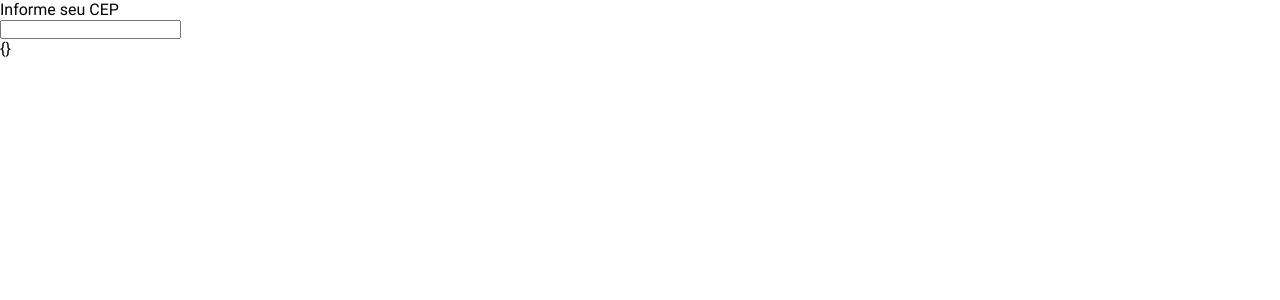
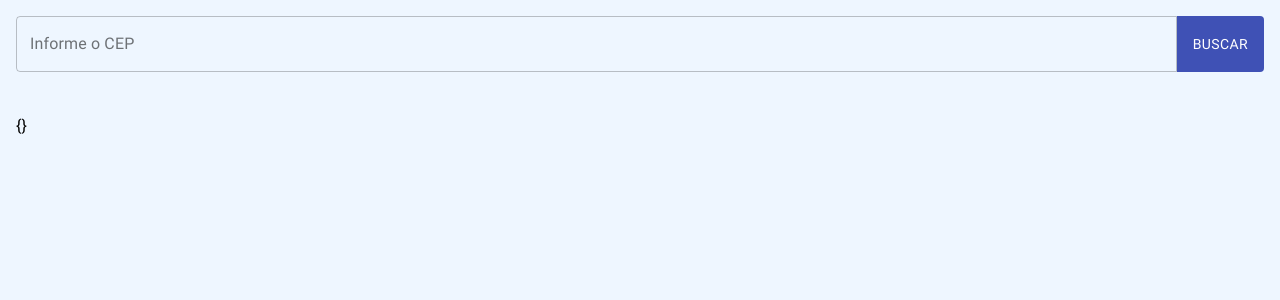
Before and after one commit to WesleyAdriann/Busca-de-CEP, a React (Create React App) app: page / in a window 1280 px wide. Shown: the top 300 px of the page. Built offline with nearby package versions, Linux system fonts and the light colour scheme.

Commit message:
Adds material ui input
Signed-off-by: Wesley <wesleyadriann@gmail.com>

```diff
--- a/package.json
+++ b/package.json
@@ -2,6 +2,7 @@
   "name": "busca_de_cep",
   "version": "2.0.0",
   "dependencies": {
+    "@material-ui/core": "^4.10.0",
     "@testing-library/jest-dom": "^4.2.4",
     "@testing-library/react": "^9.3.2",
     "@testing-library/user-event": "^7.1.2",
@@ -14,7 +15,6 @@
     "react": "^16.13.1",
     "react-dom": "^16.13.1",
     "react-scripts": "3.4.0",
-    "string-mask": "^0.3.0",
     "styled-components": "^5.1.1",
     "typescript": "~3.8.3"
   },
--- a/src/index.tsx
+++ b/src/index.tsx
@@ -1,6 +1,6 @@
 import React from 'react';
 import ReactDOM from 'react-dom';
-import App from './pages/App/App';
+import App from './pages/App';
 
 import { GlobalStyle } from './style';
 
--- a/src/pages/App/App.tsx
+++ /dev/null
@@ -1,44 +0,0 @@
-import React, { useState } from 'react';
-
-import { getCep } from '../../services';
-
-import {
-  Container,
-  Row,
-  Form,
-  Input
-} from './style';
-
-
-const App: React.FunctionComponent = () => {
-  const [cep, setCep] = useState<string>('');
-  const [cepInfo, setCepInfo] = useState<object>({});
-
-  const requestCep = (event: React.FormEvent) => {
-    event.preventDefault();
-    getCep(cep)
-      .then((response: object) => {
-        setCepInfo(response);
-      })
-  }
-
-  const handleCepChange = (event: React.ChangeEvent<HTMLInputElement>) => {
-    setCep(event.target.value);
-  }
-
-  return (
-    <Container>
-      <Row>
-        Informe seu CEP
-        <Form onSubmit={requestCep} >
-          <Input onChange={handleCepChange} />
-        </Form>
-      </Row>
-      <Row>
-        { JSON.stringify(cepInfo) }
-      </Row>
-    </Container>
-  );
-}
-
-export default App;
--- /dev/null
+++ b/src/pages/App/index.tsx
@@ -0,0 +1,83 @@
+import React, { useState } from 'react';
+
+import { getCep } from '../../services';
+
+import {
+  ButtonSearch,
+  Container,
+  Form,
+  Input,
+  Row,
+} from './style';
+
+interface CepInput {
+  value: string;
+  isError: boolean;
+  errorMessage: string;
+}
+
+const App: React.FC = () => {
+  const [cepInput, setCepInput] = useState<CepInput>({
+    value: '',
+    isError: false,
+    errorMessage: '',
+  });
+  const [cepInfo, setCepInfo] = useState<object>({});
+  const [isLoading, setIsLoading] = useState<boolean>(false);
+
+  const requestCep = (event: React.FormEvent) => {
+    event.preventDefault();
+    if(cepInput.value.match(/(\d{5})-(\d{3})/g)) {
+      getCep(cepInput.value)
+        .then((response: object) => {
+          setCepInfo(response);
+        })
+    } else {
+      setCepInput({
+        ...cepInput,
+        isError: true,
+        errorMessage: 'Formato de cep inválido'
+      })
+    }
+  }
+
+  const handleCepChange = (event: React.ChangeEvent<HTMLInputElement>) => {
+    let { value } = event.target;
+    if(value.length >= 10) return;
+    value = value.replace(/\D/g,"").replace(/(\d{5})(\d)/g,"$1-$2")
+    setCepInput({
+      value,
+      isError: false,
+      errorMessage: '',
+    });
+  }
+
+  return (
+    <Container>
+      <Row>
+        <Form onSubmit={requestCep} >
+          <Input
+            error={cepInput.isError}
+            helperText={cepInput.errorMessage}
+            label="Informe o CEP"
+            onChange={handleCepChange}
+            value={cepInput.value}
+            variant="outlined"
+          />
+          <ButtonSearch
+            color={cepInput.isError ? 'secondary' : 'primary'}
+            disableElevation
+            variant="contained"
+          >
+            Buscar
+          </ButtonSearch>
+        </Form>
+      </Row>
+      <Row>
+        { JSON.stringify(cepInfo) }
+      </Row>
+    </Container>
+  );
+}
+
+export default App;
--- a/src/pages/App/style.tsx
+++ b/src/pages/App/style.tsx
@@ -1,18 +1,38 @@
 import styled from 'styled-components';
+import {
+  Button,
+  TextField,
+} from '@material-ui/core';
+
+import { COLORS } from '../../style';
 
 export const Container = styled.div`
+  background-color: ${COLORS.lightBlue};
   min-height: 100vh;
+  padding: 1em;
 `;
 
 export const Row = styled.div`
-  width: 100vw;
+  width: 100%;
 `;
 
 
 export const Form = styled.form`
-
+  display: flex;
+  min-height: 100px;
 `;
 
-export const Input = styled.input`
+export const Input = styled(TextField)`
+  flex-grow: 1;
 
+  .MuiOutlinedInput-root {
+    border-bottom-right-radius: 0 !important;
+    border-top-right-radius: 0 !important;
+  }
 `
+
+export const ButtonSearch = styled(Button)`
+  border-bottom-left-radius: 0 !important;
+  border-top-left-radius: 0 !important;
+  max-height: 56px;
+`
--- a/src/settings/index.tsx
+++ b/src/settings/index.tsx
@@ -1,2 +1 @@
-
 export * from './endpoints';
--- /dev/null
+++ b/src/style/colors.tsx
@@ -0,0 +1,3 @@
+export const COLORS = {
+  lightBlue: 'rgb(238, 246, 255)',
+}
--- a/src/style/index.tsx
+++ b/src/style/index.tsx
@@ -1,2 +1,2 @@
-
+export * from './colors';
 export * from './globalStyle';
```
Also changed, not shown: 1 other file (tests, documents, lock files or other folders).
